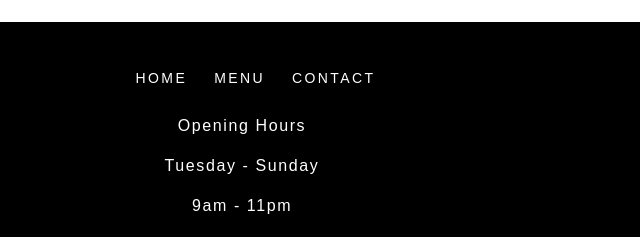
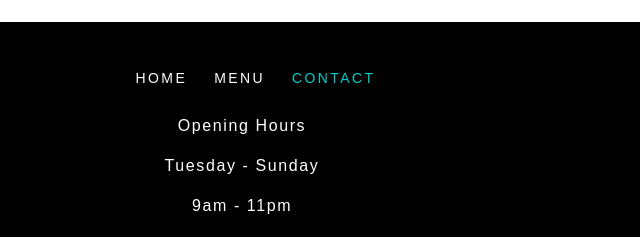
Before and after one commit to tkalejaiye/safi-lg, a plain HTML site: page contact.html in a window 1280 px wide. Shown: the part 1291-1528 px from the top of the page, 398-1038 px from the left. Drawn offline with Linux system fonts and the light colour scheme.

Commit message:
- Set selected for bottom nav

```diff
--- a/contact.html
+++ b/contact.html
@@ -51,9 +51,9 @@
 	  <div class="footer">
       <div class="body" id="font-body">
         <div class="mini-nav nav-links-center">
-          <span><a href="./index.html" class="font-white">HOME</a></span>
+          <span><a href="./index.html">HOME</a></span>
           <span><a href="./menu.html">MENU</a></span>
-          <span><a href="./contact.html">CONTACT</a></span>
+          <span><a href="./contact.html" class="selected">CONTACT</a></span>
         </div>
         <span>
           Opening Hours<br/>
--- a/css/styles.css
+++ b/css/styles.css
@@ -285,8 +285,9 @@ html, body {
 	text-decoration: none;
 }
 
+.mini-nav > span > a.selected,
 .nav-links-center > span > a.selected {
-	color: #00cec9;
+	color: #00cec9 !important;
 	font-size: 14px;
 	font-weight: 500;
 	letter-spacing: 0.3vh;
```
Also changed, not shown: index.html (+1 -1 lines), menu.html (+2 -2 lines).
